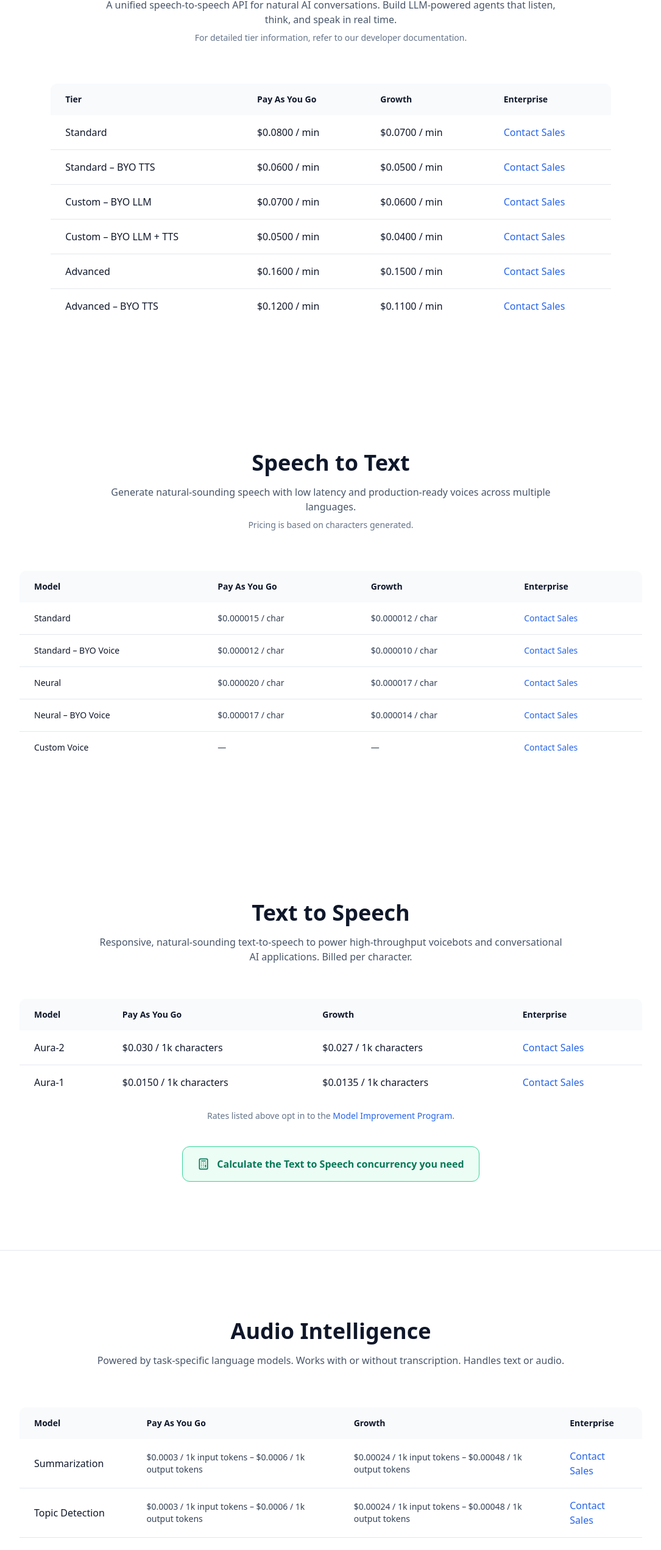
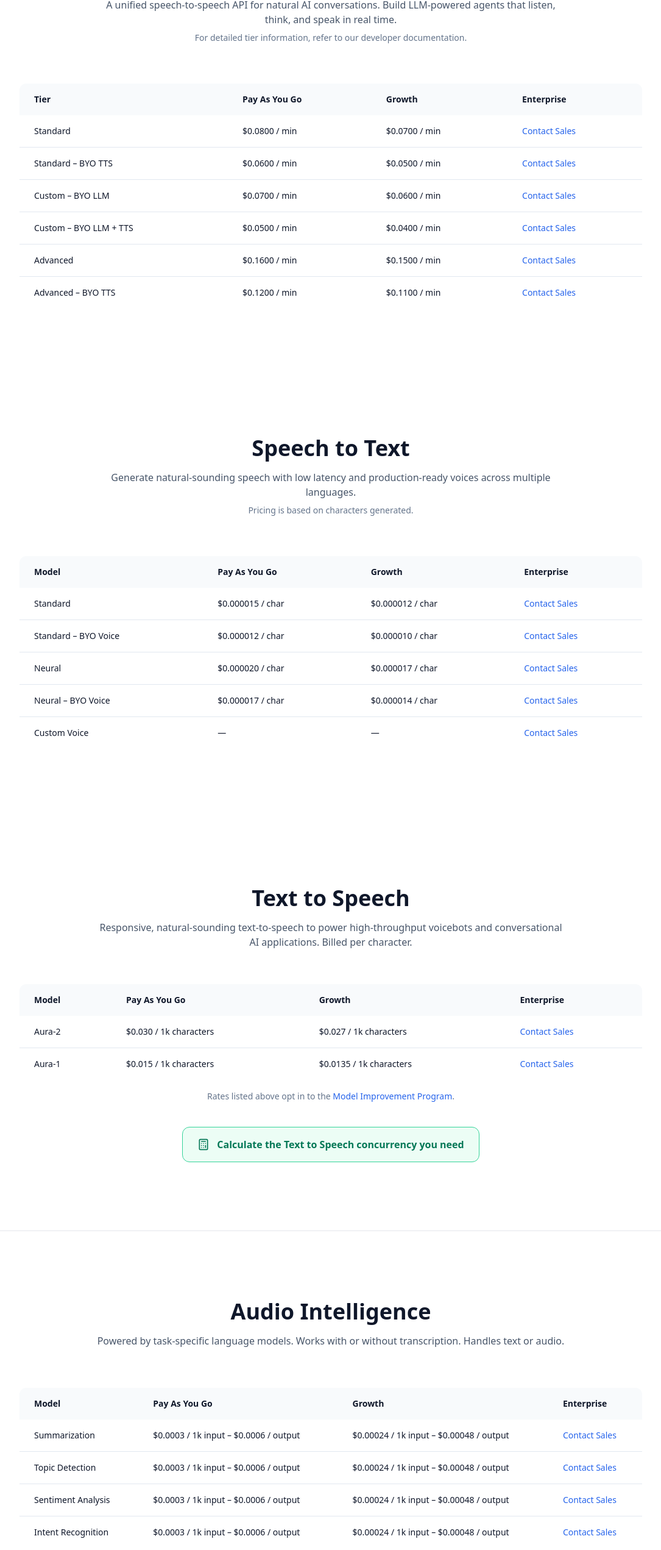
Before and after one commit to Paramesh-sabri/rbg-ai, a React (Vite) app: page /pricing in a window 1280 px wide. Shown: the part 1140-3682 px from the top of the page at 61% size, without its empty margins (97-1182 px from the left). Built offline with nearby package versions, Linux system fonts and the light colour scheme.

Commit message:
pricing page changed

```diff
--- a/src/pages/Pricing.jsx
+++ b/src/pages/Pricing.jsx
@@ -90,38 +90,20 @@
             </p>
           </div>
 
-          <div className="mt-16 overflow-x-auto flex justify-center">
-            <table className="w-4/5 border border-slate-200 rounded-xl overflow-hidden">
-              <thead className="bg-slate-50">
-                <tr>
-                  <th className="px-6 py-4 text-left text-sm font-semibold">Tier</th>
-                  <th className="px-6 py-4 text-left text-sm font-semibold">Pay As You Go</th>
-                  <th className="px-6 py-4 text-left text-sm font-semibold">Growth</th>
-                  <th className="px-6 py-4 text-left text-sm font-semibold">Enterprise</th>
-                </tr>
-              </thead>
+          <div className="mt-16">
+            <ResponsivePricingTable
+              columns={["Tier", "Pay As You Go", "Growth", "Enterprise"]}
+              data={[
+                ["Standard", "$0.0800 / min", "$0.0700 / min", "CTA"],
+                ["Standard – BYO TTS", "$0.0600 / min", "$0.0500 / min", "CTA"],
+                ["Custom – BYO LLM", "$0.0700 / min", "$0.0600 / min", "CTA"],
+                ["Custom – BYO LLM + TTS", "$0.0500 / min", "$0.0400 / min", "CTA"],
+                ["Advanced", "$0.1600 / min", "$0.1500 / min", "CTA"],
+                ["Advanced – BYO TTS", "$0.1200 / min", "$0.1100 / min", "CTA"],
+              ]}
+            />
+          </div>
 
-              <tbody className="divide-y">
-                {[
-                  ["Standard", "$0.0800 / min", "$0.0700 / min"],
-                  ["Standard – BYO TTS", "$0.0600 / min", "$0.0500 / min"],
-                  ["Custom – BYO LLM", "$0.0700 / min", "$0.0600 / min"],
-                  ["Custom – BYO LLM + TTS", "$0.0500 / min", "$0.0400 / min"],
-                  ["Advanced", "$0.1600 / min", "$0.1500 / min"],
-                  ["Advanced – BYO TTS", "$0.1200 / min", "$0.1100 / min"],
-                ].map(([tier, payg, growth], i) => (
-                  <tr key={i} className="hover:bg-slate-50">
-                    <td className="px-6 py-4 font-medium">{tier}</td>
-                    <td className="px-6 py-4">{payg}</td>
-                    <td className="px-6 py-4">{growth}</td>
-                    <td className="px-6 py-4 text-blue-600 font-medium cursor-pointer">
-                      Contact Sales
-                    </td>
-                  </tr>
-                ))}
-              </tbody>
-            </table>
-          </div>
 
         </div>
       </section>
@@ -148,53 +130,19 @@
             </div>
 
             {/* TABLE */}
-            <div className="mt-16 overflow-x-auto flex justify-center">
-            <table className="w-full max-w-5xl border border-slate-200 rounded-xl overflow-hidden">
-                <thead className="bg-slate-50">
-                <tr>
-                    <th className="px-6 py-4 text-left text-sm font-semibold">
-                    Model
-                    </th>
-                    <th className="px-6 py-4 text-left text-sm font-semibold">
-                    Pay As You Go
-                    </th>
-                    <th className="px-6 py-4 text-left text-sm font-semibold">
-                    Growth
-                    </th>
-                    <th className="px-6 py-4 text-left text-sm font-semibold">
-                    Enterprise
-                    </th>
-                </tr>
-                </thead>
+           <div className="mt-16">
+            <ResponsivePricingTable
+              columns={["Model", "Pay As You Go", "Growth", "Enterprise"]}
+              data={[
+                ["Standard", "$0.000015 / char", "$0.000012 / char", "CTA"],
+                ["Standard – BYO Voice", "$0.000012 / char", "$0.000010 / char", "CTA"],
+                ["Neural", "$0.000020 / char", "$0.000017 / char", "CTA"],
+                ["Neural – BYO Voice", "$0.000017 / char", "$0.000014 / char", "CTA"],
+                ["Custom Voice", "—", "—", "CTA"],
+              ]}
+            />
+          </div>
 
-                <tbody className="divide-y divide-slate-200">
-                {[
-                    ["Standard", "$0.000015 / char", "$0.000012 / char"],
-                    ["Standard – BYO Voice", "$0.000012 / char", "$0.000010 / char"],
-                    ["Neural", "$0.000020 / char", "$0.000017 / char"],
-                    ["Neural – BYO Voice", "$0.000017 / char", "$0.000014 / char"],
-                    ["Custom Voice", "—", "—"],
-                ].map(([model, payg, growth], i) => (
-                    <tr key={i} className="hover:bg-slate-50 transition">
-                    <td className="px-6 py-4 text-sm font-medium">
-                        {model}
-                    </td>
-                    <td className="px-6 py-4 text-sm text-slate-700">
-                        {payg}
-                    </td>
-                    <td className="px-6 py-4 text-sm text-slate-700">
-                        {growth}
-                    </td>
-                    <td className="px-6 py-4 text-sm">
-                        <span className="text-blue-600 font-medium cursor-pointer hover:underline">
-                        Contact Sales
-                        </span>
-                    </td>
-                    </tr>
-                ))}
-                </tbody>
-            </table>
-            </div>
 
         </div>
         </section>
@@ -216,50 +164,16 @@
                 </div>
 
                 {/* TABLE */}
-                <div className="mt-14 flex justify-center overflow-x-auto">
-                <table className="w-full max-w-5xl border border-slate-200 rounded-xl overflow-hidden">
-                    <thead className="bg-slate-50">
-                    <tr>
-                        <th className="px-6 py-4 text-left text-sm font-semibold">
-                        Model
-                        </th>
-                        <th className="px-6 py-4 text-left text-sm font-semibold">
-                        Pay As You Go
-                        </th>
-                        <th className="px-6 py-4 text-left text-sm font-semibold">
-                        Growth
-                        </th>
-                        <th className="px-6 py-4 text-left text-sm font-semibold">
-                        Enterprise
-                        </th>
-                    </tr>
-                    </thead>
+                <div className="mt-14">
+                  <ResponsivePricingTable
+                    columns={["Model", "Pay As You Go", "Growth", "Enterprise"]}
+                    data={[
+                      ["Aura-2", "$0.030 / 1k characters", "$0.027 / 1k characters", "CTA"],
+                      ["Aura-1", "$0.015 / 1k characters", "$0.0135 / 1k characters", "CTA"],
+                    ]}
+                  />
+                </div>
 
-                    <tbody className="divide-y divide-slate-200">
-                    <tr className="hover:bg-slate-50 transition">
-                        <td className="px-6 py-4 font-medium">Aura-2</td>
-                        <td className="px-6 py-4">$0.030 / 1k characters</td>
-                        <td className="px-6 py-4">$0.027 / 1k characters</td>
-                        <td className="px-6 py-4">
-                        <span className="text-blue-600 font-medium cursor-pointer hover:underline">
-                            Contact Sales
-                        </span>
-                        </td>
-                    </tr>
-
-                    <tr className="hover:bg-slate-50 transition">
-                        <td className="px-6 py-4 font-medium">Aura-1</td>
-                        <td className="px-6 py-4">$0.0150 / 1k characters</td>
-                        <td className="px-6 py-4">$0.0135 / 1k characters</td>
-                        <td className="px-6 py-4">
-                        <span className="text-blue-600 font-medium cursor-pointer hover:underline">
-                            Contact Sales
-                        </span>
-                        </td>
-                    </tr>
-                    </tbody>
-                </table>
-                </div>
 
                 {/* FOOTNOTE */}
                 <p className="mt-4 text-center text-sm text-slate-500">
@@ -310,67 +224,36 @@
                 </div>
 
                 {/* TABLE */}
-                <div className="mt-16 flex justify-center overflow-x-auto">
-                <table className="w-full max-w-5xl border border-slate-200 rounded-xl overflow-hidden">
-                    <thead className="bg-slate-50">
-                    <tr>
-                        <th className="px-6 py-4 text-left text-sm font-semibold">
-                        Model
-                        </th>
-                        <th className="px-6 py-4 text-left text-sm font-semibold">
-                        Pay As You Go
-                        </th>
-                        <th className="px-6 py-4 text-left text-sm font-semibold">
-                        Growth
-                        </th>
-                        <th className="px-6 py-4 text-left text-sm font-semibold">
-                        Enterprise
-                        </th>
-                    </tr>
-                    </thead>
-
-                    <tbody className="divide-y divide-slate-200">
-                    {[
+               <div className="mt-16">
+                <ResponsivePricingTable
+                  columns={["Model", "Pay As You Go", "Growth", "Enterprise"]}
+                  data={[
                     [
                       "Summarization",
-                        "$0.0003 / 1k input tokens – $0.0006 / 1k output tokens",
-                        "$0.00024 / 1k input tokens – $0.00048 / 1k output tokens",
+                      "$0.0003 / 1k input – $0.0006 / output",
+                      "$0.00024 / 1k input – $0.00048 / output",
+                      "CTA",
                     ],
                     [
                       "Topic Detection",
-                        "$0.0003 / 1k input tokens – $0.0006 / 1k output tokens",
-                        "$0.00024 / 1k input tokens – $0.00048 / 1k output tokens",
+                      "$0.0003 / 1k input – $0.0006 / output",
+                      "$0.00024 / 1k input – $0.00048 / output",
+                      "CTA",
                     ],
                     [
                       "Sentiment Analysis",
-                        "$0.0003 / 1k input tokens – $0.0006 / 1k output tokens",
-                        "$0.00024 / 1k input tokens – $0.00048 / 1k output tokens",
+                      "$0.0003 / 1k input – $0.0006 / output",
+                      "$0.00024 / 1k input – $0.00048 / output",
+                      "CTA",
                     ],
                     [
                       "Intent Recognition",
-                        "$0.0003 / 1k input tokens – $0.0006 / 1k output tokens",
-                        "$0.00024 / 1k input tokens – $0.00048 / 1k output tokens",
+                      "$0.0003 / 1k input – $0.0006 / output",
+                      "$0.00024 / 1k input – $0.00048 / output",
+                      "CTA",
                     ],
-                    ].map(([model, payg, growth], i) => (
-                        <tr key={i} className="hover:bg-slate-50 transition">
-                        <td className="px-6 py-4 font-medium">
-                            {model}
-                        </td>
-                        <td className="px-6 py-4 text-sm text-slate-700">
-                            {payg}
-                        </td>
-                        <td className="px-6 py-4 text-sm text-slate-700">
-                            {growth}
-                        </td>
-                        <td className="px-6 py-4">
-                            <span className="text-blue-600 font-medium cursor-pointer hover:underline">
-                            Contact Sales
-                            </span>
-                        </td>
-                        </tr>
-                    ))}
-                    </tbody>
-                </table>
+                  ]}
+                />
               </div>
 
                 {/* FOOTNOTE */}
@@ -450,3 +333,74 @@
     </div>
   );
 }
+
+function ResponsivePricingTable({ columns, data }) {
+  return (
+    <>
+      {/* DESKTOP TABLE */}
+      <div className="hidden md:flex justify-center overflow-x-auto">
+        <table className="w-full max-w-5xl border border-slate-200 rounded-xl overflow-hidden">
+          <thead className="bg-slate-50">
+            <tr>
+              {columns.map((col, i) => (
+                <th
+                  key={i}
+                  className="px-6 py-4 text-left text-sm font-semibold"
+                >
+                  {col}
+                </th>
+              ))}
+            </tr>
+          </thead>
+
+          <tbody className="divide-y divide-slate-200">
+            {data.map((row, i) => (
+              <tr key={i} className="hover:bg-slate-50 transition">
+                {row.map((cell, j) => (
+                  <td key={j} className="px-6 py-4 text-sm">
+                    {cell === "CTA" ? (
+                      <span className="text-blue-600 font-medium cursor-pointer hover:underline">
+                        Contact Sales
+                      </span>
+                    ) : (
+                      cell
+                    )}
+                  </td>
+                ))}
+              </tr>
+            ))}
+          </tbody>
+        </table>
+      </div>
+
+      {/* MOBILE CARDS */}
+      <div className="md:hidden space-y-6">
+        {data.map((row, i) => (
+          <div
+            key={i}
+            className="border border-slate-200 rounded-xl p-5 shadow-sm"
+          >
+            <h3 className="text-lg font-semibold mb-4">
+              {row[0]}
+            </h3>
+
+            <div className="space-y-3 text-sm text-slate-700">
+              {columns.slice(1).map((col, j) => (
+                <div key={j}>
+                  <p className="font-medium text-slate-900">{col}</p>
+                  {row[j + 1] === "CTA" ? (
+                    <span className="text-blue-600 font-medium hover:underline cursor-pointer">
+                      Contact Sales
+                    </span>
+                  ) : (
+                    <p>{row[j + 1]}</p>
+                  )}
+                </div>
+              ))}
+            </div>
+          </div>
+        ))}
+      </div>
+    </>
+  );
+}
```
Lines whose indentation alone changed are shown as unchanged.
